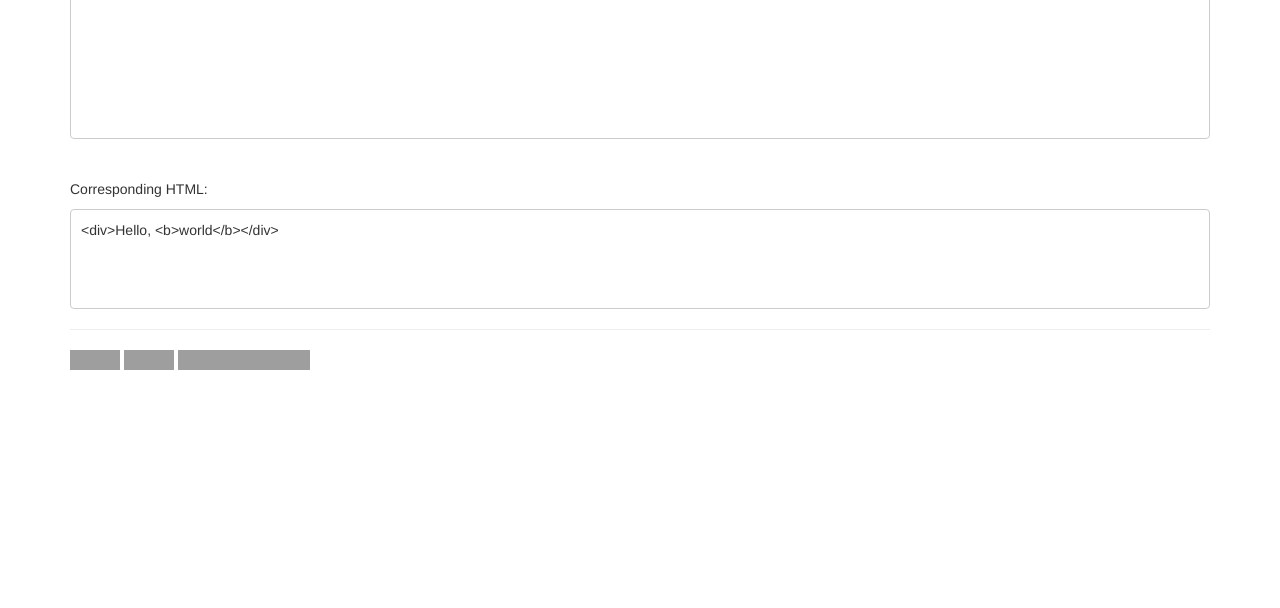
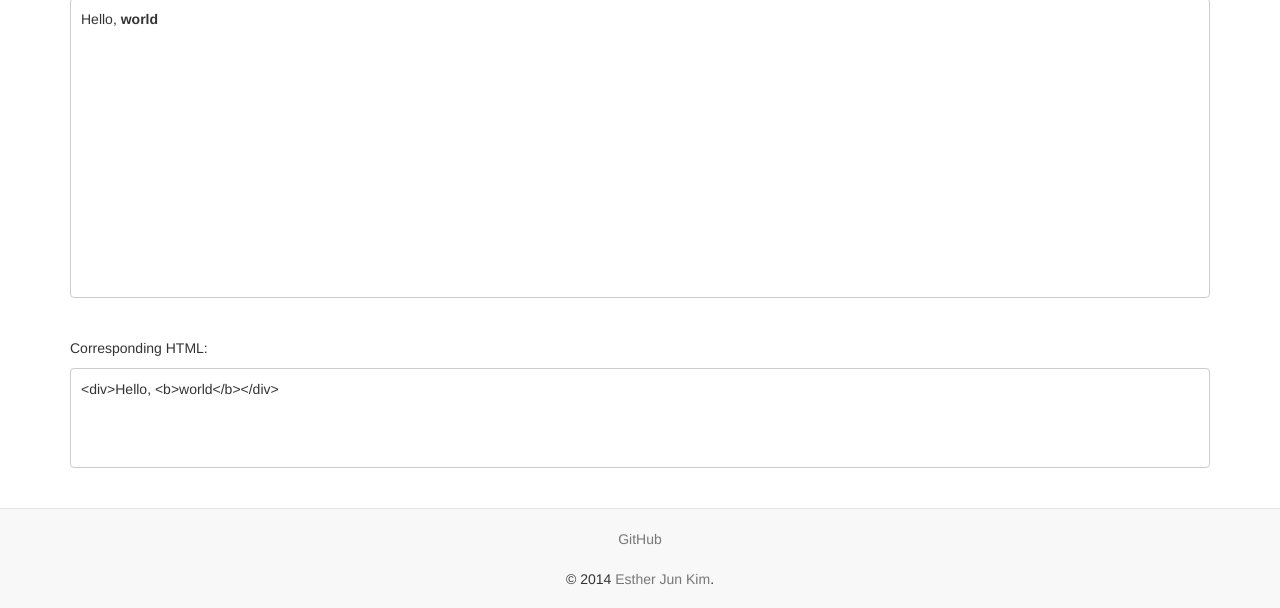
Before and after one commit to estherjk/rte-angular, a plain HTML site: page index.html in a window 1280 px wide. Shown: the part 219-827 px from the top of the page. Before the commit the page ends 800 px from the top, so only its background shows below. Drawn offline with nearby package versions, Linux system fonts and the light colour scheme; grey boxes are pictures that could not be loaded.

Commit message:
Update page style

```diff
--- /dev/null
+++ b/css/styles.css
@@ -0,0 +1,97 @@
+/*** Sticky footer styles ***/
+
+html,
+body {
+  height: 100%;
+  /* The html and body elements cannot have any padding or margin. */
+}
+
+/* Wrapper for page content to push down footer */
+#wrap {
+  min-height: 100%;
+  height: auto !important;
+  height: 100%;
+  /* Negative indent footer by it's height */
+  margin: 0 auto -100px;
+}
+
+#wrap-content {
+  padding-bottom: 40px;
+}
+
+/* Set the fixed height of the footer here */
+#push,
+#footer {
+  height: 100px;
+}
+
+#footer {
+  padding-top: 20px;
+  padding-bottom: 20px;
+  text-align: center;
+  border-top: 1px solid #e7e7e7;
+  background-color: #f8f8f8;
+}
+
+#footer a {
+  color: #777;
+}
+
+#footer a:hover,
+#footer a:focus {
+  color: #333;
+}
+
+#footer p {
+  margin: 0;
+  padding: 0;
+}
+
+#footer .footer-links {
+  padding-left: 0;
+  margin-bottom: 20px;
+}
+
+#footer .footer-links li {
+  display: inline-block;
+}
+
+#footer .footer-links li+li {
+  margin-left: 15px;
+}
+
+/*** Site styles ***/
+
+.site-header {
+  padding: 20px 0;
+  margin-bottom: 20px;
+  color: white;
+  text-align: center;
+  background-image: -webkit-gradient(
+    linear,
+    right bottom,
+    right top,
+    color-stop(0, #B31B1B),
+    color-stop(1, #D33939)
+  );
+  background-image: -o-linear-gradient(top, #B31B1B 0%, #D33939 100%);
+  background-image: -moz-linear-gradient(top, #B31B1B 0%, #D33939 100%);
+  background-image: -webkit-linear-gradient(top, #B31B1B 0%, #D33939 100%);
+  background-image: -ms-linear-gradient(top, #B31B1B 0%, #D33939 100%);
+  background-image: linear-gradient(to top, #B31B1B 0%, #D33939 100%);
+}
+
+.demo-content-container {
+  margin-top: 40px;
+}
+
+.demo-content-view {
+  padding: 10px;
+  min-height: 100px;
+  border: 1px solid #ccc;
+  border-radius: 4px;
+}
+
+.rte-content {
+  height: 300px;
+}
--- a/index.html
+++ b/index.html
@@ -12,27 +12,19 @@
     <link rel="stylesheet" href="//cdnjs.cloudflare.com/ajax/libs/twitter-bootstrap/3.2.0/css/bootstrap.min.css">
     <link rel="stylesheet" href="//cdnjs.cloudflare.com/ajax/libs/font-awesome/4.1.0/css/font-awesome.min.css">
     <link rel="stylesheet" href="src/rte/rte.css">
-    <style type="text/css">
-      .demo-content-container {
-        margin-top: 40px;
-      }
-
-      .demo-content-view {
-        padding: 10px;
-        min-height: 100px;
-        border: 1px solid #ccc;
-        border-radius: 4px;
-      }
-    </style>
+    <link rel="stylesheet" href="css/styles.css">
   </head>
   <body>
+    <div id="wrap">
+      <div id="wrap-content">
+        <div class="site-header">
           <div class="container">
-      <div class="page-header">
-        <h1>rte-angular
-          <small>An AngularJS rich-text editor</small>
-        </h1>
+            <h1>rte-angular</h1>
+            <p class="lead">An AngularJS rich-text editor</p>
+          </div>
         </div>
 
+        <div class="container">
           <div ng-controller="DemoCtrl">
             <rte ng-model="demoContent"></rte>
 
@@ -41,14 +33,21 @@
               <div class="demo-content-view" ng-bind="demoContent"></div>
             </div>
           </div>
+        </div>
+      </div>
 
-      <hr>
+      <div id="push"></div>
+    </div>
 
-      <footer>
-        <iframe src="http://ghbtns.com/github-btn.html?user=drejkim&repo=rte-angular&type=watch" allowtransparency="true" frameborder="0" scrolling="0" width="50" height="20"></iframe>
-        <iframe src="http://ghbtns.com/github-btn.html?user=drejkim&repo=rte-angular&type=fork" allowtransparency="true" frameborder="0" scrolling="0" width="50" height="20"></iframe>
-        <iframe src="http://ghbtns.com/github-btn.html?user=drejkim&type=follow" allowtransparency="true" frameborder="0" scrolling="0" width="132" height="20"></iframe>
-      </footer>
+    <div id="footer">
+      <div class="container">
+        <ul class="footer-links">
+          <li><a href="https://github.com/drejkim/rte-angular" target="_blank">GitHub</a></li>
+        </ul>
+        <p>
+          &#x000A9; 2014 <a href="http://www.drejkim.com">Esther Jun Kim</a>.
+        </p>
+      </div>
     </div>
 
     <script type="text/javascript" src="//cdnjs.cloudflare.com/ajax/libs/jquery/1.11.1/jquery.min.js"></script>
```
Lines whose indentation alone changed are shown as unchanged.
